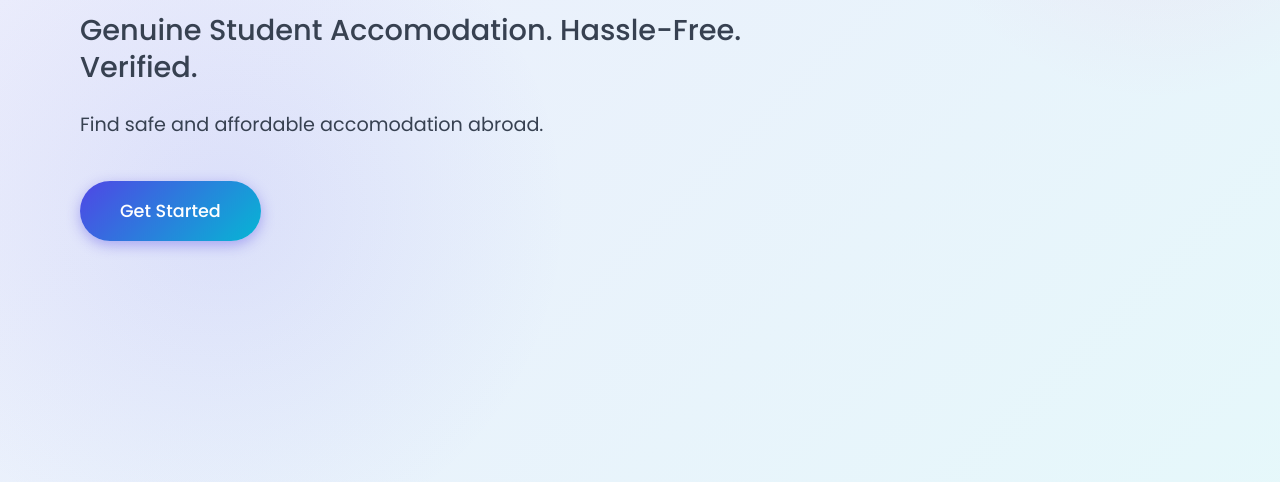
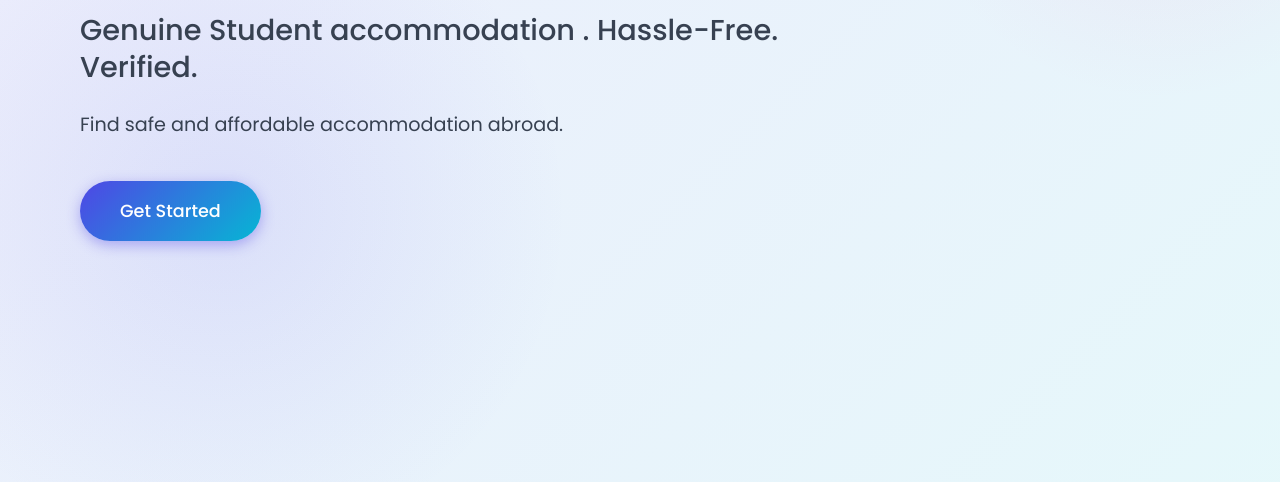
Before and after one commit to Neha220803/yoztel, a plain HTML site: page index.html in a window 1280 px wide. Shown: the part 318-800 px from the top of the page. Drawn offline with Linux system fonts and the light colour scheme.

Commit message:
spelling

```diff
--- a/index.html
+++ b/index.html
@@ -3,7 +3,7 @@
   <head>
     <meta charset="UTF-8" />
     <meta name="viewport" content="width=device-width, initial-scale=1.0" />
-    <title>Yoztel - Genuine Student Accomodation Abroad</title>
+    <title>Yoztel - Genuine Student accommodation Abroad</title>
     <link rel="stylesheet" href="./styles.css" />
     <link
       rel="stylesheet"
@@ -41,8 +41,8 @@
       <div class="container">
         <div class="hero-content">
           <h1>Welcome to Yoztel</h1>
-          <h2>Genuine Student Accomodation. Hassle-Free. Verified.</h2>
-          <p>Find safe and affordable accomodation abroad.</p>
+          <h2>Genuine Student accommodation . Hassle-Free. Verified.</h2>
+          <p>Find safe and affordable accommodation abroad.</p>
           <a href="#" class="btn btn-primary btn-large">Get Started</a>
         </div>
       </div>
```
